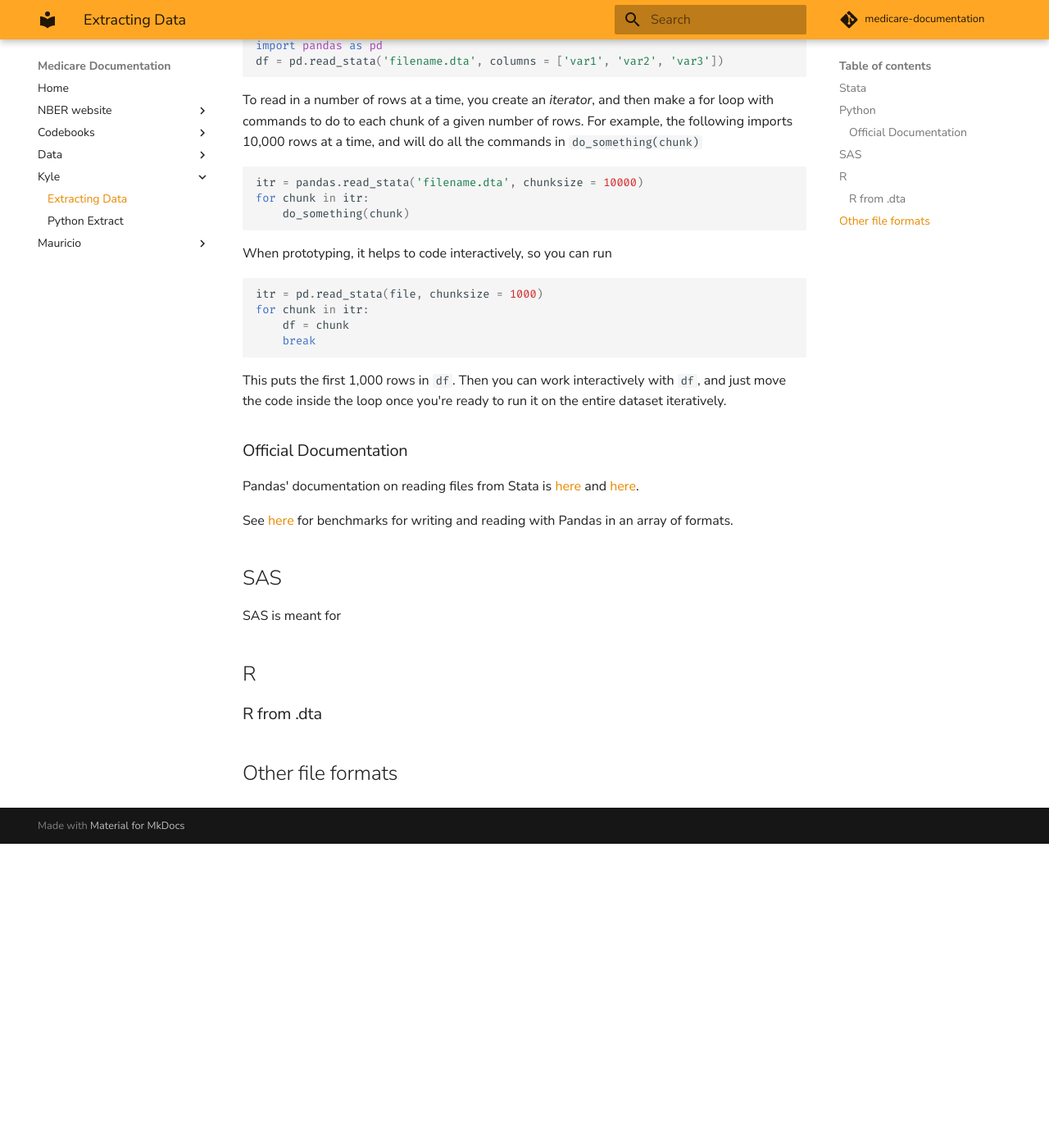
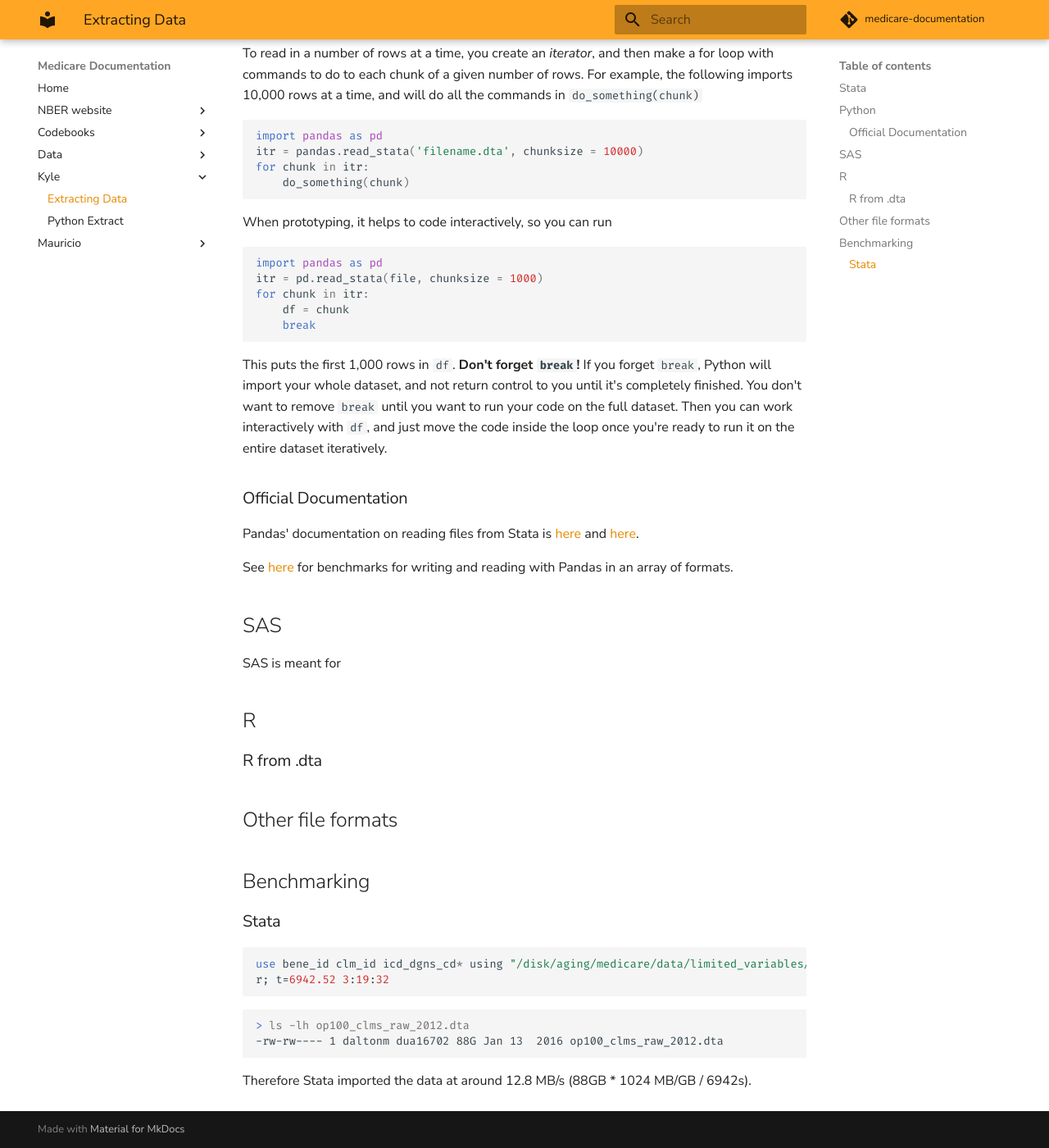
Before and after one commit to kylebarron/medicare-documentation, an MkDocs documentation site: the page built from docs/kyle/extract_data.md, in a window 1280 px wide and 1400 px high, scrolled down 1168 px. Shown: the whole window at 82% size. Built offline with MkDocs 1.6.1 and Material for MkDocs 9.7.7, drawn with Linux system fonts in a browser that asks for light colours; comment, search, counter and statistics services are not loaded; before the commit the page ends 2197 px from its top, so only the background shows below that.

Commit message:
Reminder to break; benchmark for python

````diff
--- a/docs/kyle/extract_data.md
+++ b/docs/kyle/extract_data.md
@@ -9,13 +9,10 @@ Stata is what I use most, and I'm really comfortable with it, but its big limita
 
 ```stata
 . local filename "/disk/aging/medicare/data/limited_variables/raw_harmonized/100pct/op/op100_clms_raw_2010.dta"
-
 . set rmsg on
 r; t=0.00 16:38:28
-
 . use "`filename'" in 1, clear
 r; t=1106.30 16:57:09
-
 . di 1100/60
 18.333333
 ```
@@ -45,6 +42,7 @@ df = pd.read_stata('filename.dta', columns = ['var1', 'var2', 'var3'])
 
 To read in a number of rows at a time, you create an _iterator_, and then make a for loop with commands to do to each chunk of a given number of rows. For example, the following imports 10,000 rows at a time, and will do all the commands in `do_something(chunk)`
 ```python
+import pandas as pd
 itr = pandas.read_stata('filename.dta', chunksize = 10000)
 for chunk in itr:
     do_something(chunk)
@@ -52,12 +50,13 @@ for chunk in itr:
 
 When prototyping, it helps to code interactively, so you can run
 ```python
+import pandas as pd
 itr = pd.read_stata(file, chunksize = 1000)
 for chunk in itr:
     df = chunk
     break
 ```
-This puts the first 1,000 rows in `df`. Then you can work interactively with `df`, and just move the code inside the loop once you're ready to run it on the entire dataset iteratively.
+This puts the first 1,000 rows in `df`. **Don't forget `break`!** If you forget `break`, Python will import your whole dataset, and not return control to you until it's completely finished. You don't want to remove `break` until you want to run your code on the full dataset. Then you can work interactively with `df`, and just move the code inside the loop once you're ready to run it on the entire dataset iteratively.
 
 ### Official Documentation
 Pandas' documentation on reading files from Stata is [here](https://pandas.pydata.org/pandas-docs/stable/io.html#io-stata-reader) and [here](https://pandas.pydata.org/pandas-docs/stable/generated/pandas.read_stata.html).
@@ -75,3 +74,18 @@ SAS is meant for
 
 
 ## Other file formats
+
+
+## Benchmarking
+
+### Stata
+
+```stata
+use bene_id clm_id icd_dgns_cd* using "/disk/aging/medicare/data/limited_variables/raw_harmonized/100pct/op/op100_clms_raw_2012.dta", clear
+r; t=6942.52 3:19:32
+```
+```
+> ls -lh op100_clms_raw_2012.dta
+-rw-rw---- 1 daltonm dua16702 88G Jan 13  2016 op100_clms_raw_2012.dta
+```
+Therefore Stata imported the data at around 12.8 MB/s (88GB * 1024 MB/GB / 6942s).
````
